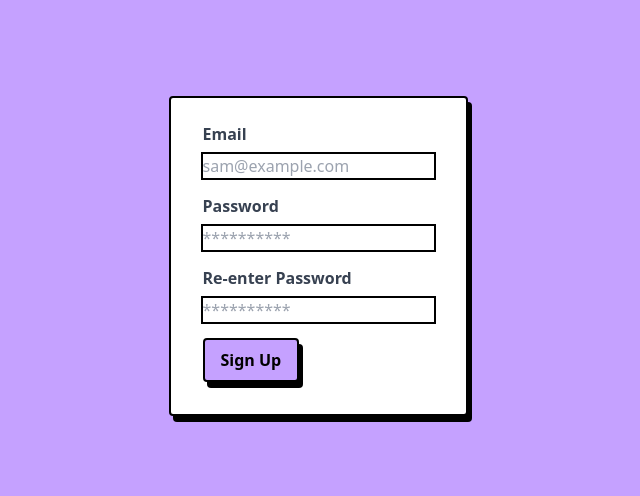
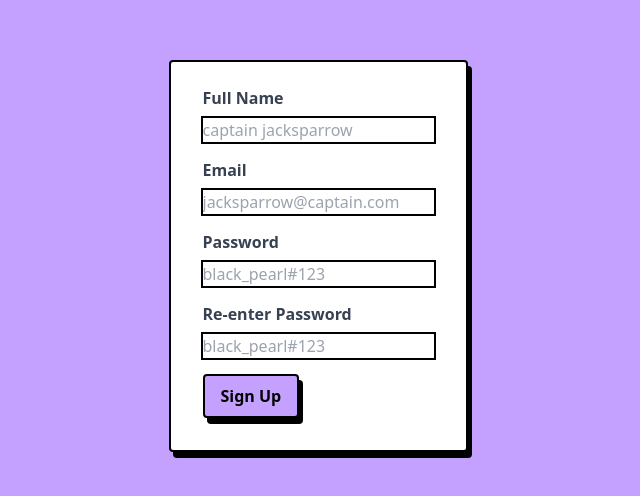
Before and after one commit to Magesh-sam/todo-fullstack, a React (Vite) app: page /signup in a window 1280 px wide. Shown: the part 136-632 px from the top of the page, without its empty margins (322-962 px from the left). Built offline with nearby package versions, Linux system fonts and the light colour scheme; no server answers.

Commit message:
Finished To-do app

```diff
--- a/src/App.tsx
+++ b/src/App.tsx
@@ -3,6 +3,7 @@ import LoginForm from "./components/LoginForm"
 import SignUpForm from "./components/SignUpForm"
 import HomePage from "./components/Home"
 import Todo from "./components/Todo"
+import { ForgetPassword } from "./components/ForgetPassword"
 
 
 export default function App() {
@@ -13,7 +14,8 @@ export default function App() {
           <Route path="/" element={<HomePage/>} />
           <Route path="/login" element={<LoginForm />} />
           <Route path="/signup" element={<SignUpForm />} />
-          <Route path="/todo" element={<Todo/>} />
+          <Route path="/todo" element={<Todo />} />
+          <Route path="/forgetpassword" element={<ForgetPassword/>} />
           <Route path="*" element={<HomePage/>} />
                   </Routes>
     </Router>
--- /dev/null
+++ b/src/components/ForgetPassword.tsx
@@ -0,0 +1,26 @@
+import { useState } from 'react'
+import { auth } from '../firebase/config'
+import { sendPasswordResetEmail } from 'firebase/auth'
+
+export const ForgetPassword = () => {
+    const [email, setEmail] = useState('')
+    const [isEmailSent, setIsEmailSent] = useState(false)
+    const handleReset = async () => {
+        console.log('sending email')
+        await sendPasswordResetEmail(auth, email)
+        setIsEmailSent(true)
+
+    }
+    console.log(email)
+  return (
+      <main className="flex flex-col items-center justify-center min-h-screen gap-3 bg-[#C5A1FF]">
+          <h1 className='text-lg font-bold' >Forget Password ? Enter Your Email</h1>
+          <form onSubmit={handleReset} className='flex gap-3 flex-wrap justify-center'>
+              <input type="email" placeholder="Enter Your Email" value={email} onChange={(e) => setEmail(e.target.value)} className='form-input outline border-black focus:outline-dashed outline-2 focus:border-none  "
+              ' required />
+              <button type='submit' className='bg-[#FCFD96] shadow-neo border-2 border-black text-black hover:shadow-none transition-shadow duration-200 ease-in font-bold rounded p-1'>Send Reset Link</button>
+          </form>
+          {isEmailSent && <p> Email Sent please check your inbox</p>}
+    </main>
+  )
+}
--- a/src/components/LoginForm.tsx
+++ b/src/components/LoginForm.tsx
@@ -22,7 +22,7 @@ const LoginForm: React.FC = () => {
         navigate("/login");
       }
     })
-  } )
+  },[navigate] )
 
   const [formData, setFormData] = useState<FormData>({
     email: "",
@@ -49,10 +49,10 @@ const LoginForm: React.FC = () => {
 
   return (
     <main className="bg-[#C5A1FF] min-h-screen grid place-content-center">
-      <div className="max-w-md mx-auto">
+      <div className="max-w-md mx-auto min-w-sm bg-white shadow-neo border-2 border-black rounded px-8 pt-6 pb-8 mb-4 ">
         <form
           onSubmit={(e) => void handleSubmit(e)}
-          className="bg-white shadow-neo border-2 border-black rounded px-8 pt-6 pb-8 mb-4 "
+          className=""
         >
           <div className="mb-4">
             <label
@@ -68,7 +68,7 @@ const LoginForm: React.FC = () => {
               value={formData.email}
               onChange={handleChange}
               placeholder="sam@example.com"
-              className="form-input outline border-black focus:outline-dashed outline-2 focus:border-none"
+              className="form-input min-w-[235px] outline border-black focus:outline-dashed outline-2 focus:border-none"
               required
             />
           </div>
@@ -86,7 +86,7 @@ const LoginForm: React.FC = () => {
               value={formData.password}
               onChange={handleChange}
               placeholder="**********"
-              className="form-input outline border-black focus:outline-dashed outline-2 focus:border-none"
+              className="form-input min-w-[235px] outline border-black focus:outline-dashed outline-2 focus:border-none"
               required
             />
           </div>
@@ -96,14 +96,17 @@ const LoginForm: React.FC = () => {
           >
             Sign In
           </button>
-          <button
+
+        </form>
+        <br />
+        <div className="space-y-4">
+        <button
             onClick={() => navigate("/signup")}
             className="bg-[#C5A1FF] shadow-neo border-2 border-black text-black hover:shadow-none transition-shadow duration-200 ease-in font-bold py-2 px-4 rounded disabled:cursor-not-allowed "
           >
-            Sign Up
+            New user ? Sign up
           </button>
-          <br />
-          <br />
+
           <div className="flex bg-[#C5A1FF] shadow-neo border-2 border-black text-black hover:shadow-none transition-shadow duration-200 ease-in font-bold py-2 px-4 rounded ">
             <img
               src="https://upload.wikimedia.org/wikipedia/commons/5/53/Google_%22G%22_Logo.svg"
@@ -116,7 +119,11 @@ const LoginForm: React.FC = () => {
               void handleSocialLogin();
             }}>login with Google</button>
           </div>
-        </form>
+
+          <button onClick={() => navigate("/forgetpassword")} >forget password?</button>
+
+
+        </div>
       </div>
     </main>
   );
--- a/src/components/Navbar.tsx
+++ b/src/components/Navbar.tsx
@@ -1,3 +1,4 @@
+/* eslint-disable @typescript-eslint/no-misused-promises */
 // Navbar.js
 import { useNavigate } from "react-router-dom";
 import { signOut } from "firebase/auth";
@@ -17,17 +18,10 @@ const Navbar = () => {
 
   return (
     <nav className="bg-[#C5A1FF] p-4 flex w-full justify-between items-center">
-      {/* Left Side */}
-      <div className="text-black font-bold text-2xl">Name</div>
+      <p className="text-black font-bold text-2xl">To-do App</p>
 
-      {/* Right Side */}
-      <div className="space-x-4">
-        {/* Profile */}
-        <button className="bg-[#BAFDA2]  shadow-neo border-2 border-black text-black hover:shadow-none transition-shadow duration-200 ease-in font-bold py-2 px-4 rounded disabled:cursor-not-allowed">Profile</button>
 
-        {/* Logout */}
         <button onClick={handleSignOut} className="bg-[#FCFD96]  shadow-neo border-2 border-black text-black hover:shadow-none transition-shadow duration-200 ease-in font-bold py-2 px-4 rounded disabled:cursor-not-allowed">logout</button>
-      </div>
     </nav>
   );
 };
--- a/src/components/SignUpForm.tsx
+++ b/src/components/SignUpForm.tsx
@@ -1,5 +1,5 @@
 import React, { useState, FormEvent, ChangeEvent,useEffect } from "react";
-import { createUserWithEmailAndPassword } from "firebase/auth";
+import { createUserWithEmailAndPassword, updateProfile, sendEmailVerification } from "firebase/auth";
 import { auth } from "../firebase/config";
 import { useNavigate } from 'react-router-dom'
 interface FormData {
@@ -22,7 +22,7 @@ const SignUpForm: React.FC = () => {
         navigate("/signup");
       }
     })
-  } )
+  },[navigate] )
 
   const [formData, setFormData] = useState<FormData>({
     fullname: "",
@@ -39,6 +39,12 @@ const SignUpForm: React.FC = () => {
   const handleSubmit: (e: FormEvent<HTMLFormElement>) => Promise<void> = async (e: FormEvent<HTMLFormElement>) =>{
     e.preventDefault();
     await createUserWithEmailAndPassword(auth, formData.email, formData.password);
+    await updateProfile(auth?.currentUser, {
+      displayName: formData.fullname
+    })
+    await sendEmailVerification(auth?.currentUser);
+
+
     navigate('/todo');
 
   };
@@ -56,6 +62,21 @@ const SignUpForm: React.FC = () => {
         >
 
           <div className="mb-4">
+            <label htmlFor="fullname" className="block text-gray-700 font-bold mb-2">
+              Full Name
+            </label>
+            <input
+              type="text"
+              id="fullname"
+              name="fullname"
+              value={formData.fullname}
+              onChange={handleChange}
+              placeholder="captain jacksparrow"
+              className="form-input outline border-black focus:outline-dashed outline-2 focus:border-none"
+              required
+            />
+          </div>
+          <div className="mb-4">
             <label htmlFor="email" className="block text-gray-700 font-bold mb-2">
               Email
             </label>
@@ -65,7 +86,7 @@ const SignUpForm: React.FC = () => {
               name="email"
               value={formData.email}
               onChange={handleChange}
-              placeholder="sam@example.com"
+              placeholder="jacksparrow@captain.com"
               className="form-input outline border-black focus:outline-dashed outline-2 focus:border-none"
               required
             />
@@ -83,7 +104,7 @@ const SignUpForm: React.FC = () => {
               name="password"
               value={formData.password}
               onChange={handleChange}
-              placeholder="**********"
+              placeholder="black_pearl#123"
               className="form-input outline border-black focus:outline-dashed outline-2 focus:border-none"
               required
             />
@@ -100,7 +121,7 @@ const SignUpForm: React.FC = () => {
               id="reenterPassword"
               name="reenterPassword"
               value={formData.reenterPassword}
-              placeholder="**********"
+              placeholder="black_pearl#123"
               onChange={handleChange}
               className="form-input outline border-black focus:outline-dashed outline-2 focus:border-none"
               required
--- a/src/components/Todo.tsx
+++ b/src/components/Todo.tsx
@@ -103,7 +103,7 @@ fetchTodos();
     <main className="flex flex-col items-center h-screen gap-3">
       <Navbar  />
 
-      <h1 className="text-4xl font-bold">{ auth?.currentUser?.displayName}Todo-list</h1>
+      <h1 className="text-4xl font-bold">{`${auth?.currentUser?.displayName??""} `}list</h1>
       <form className="space-x-4" onSubmit={(e)=>handleSubmit(e)}>
         <input
           type="text"
```
